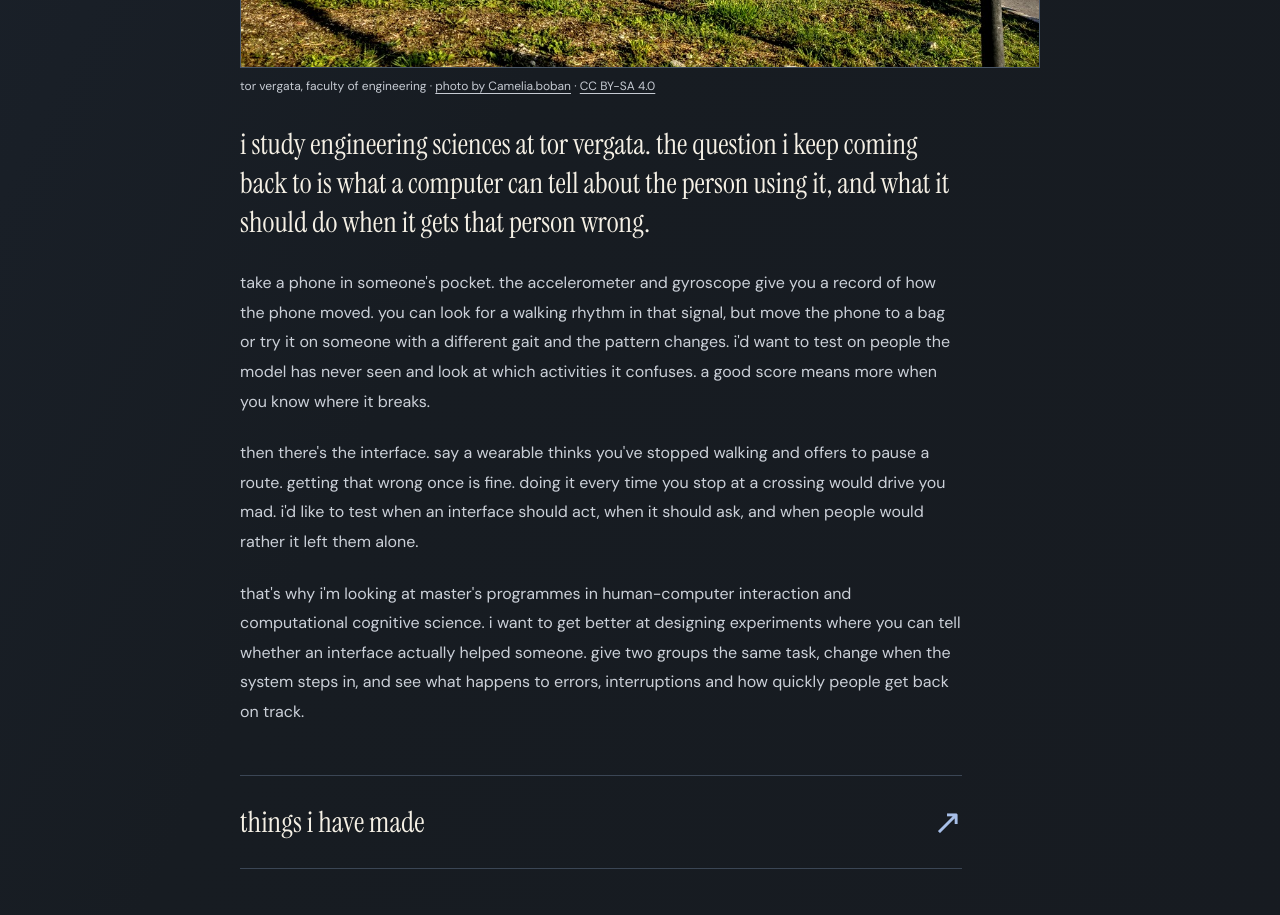
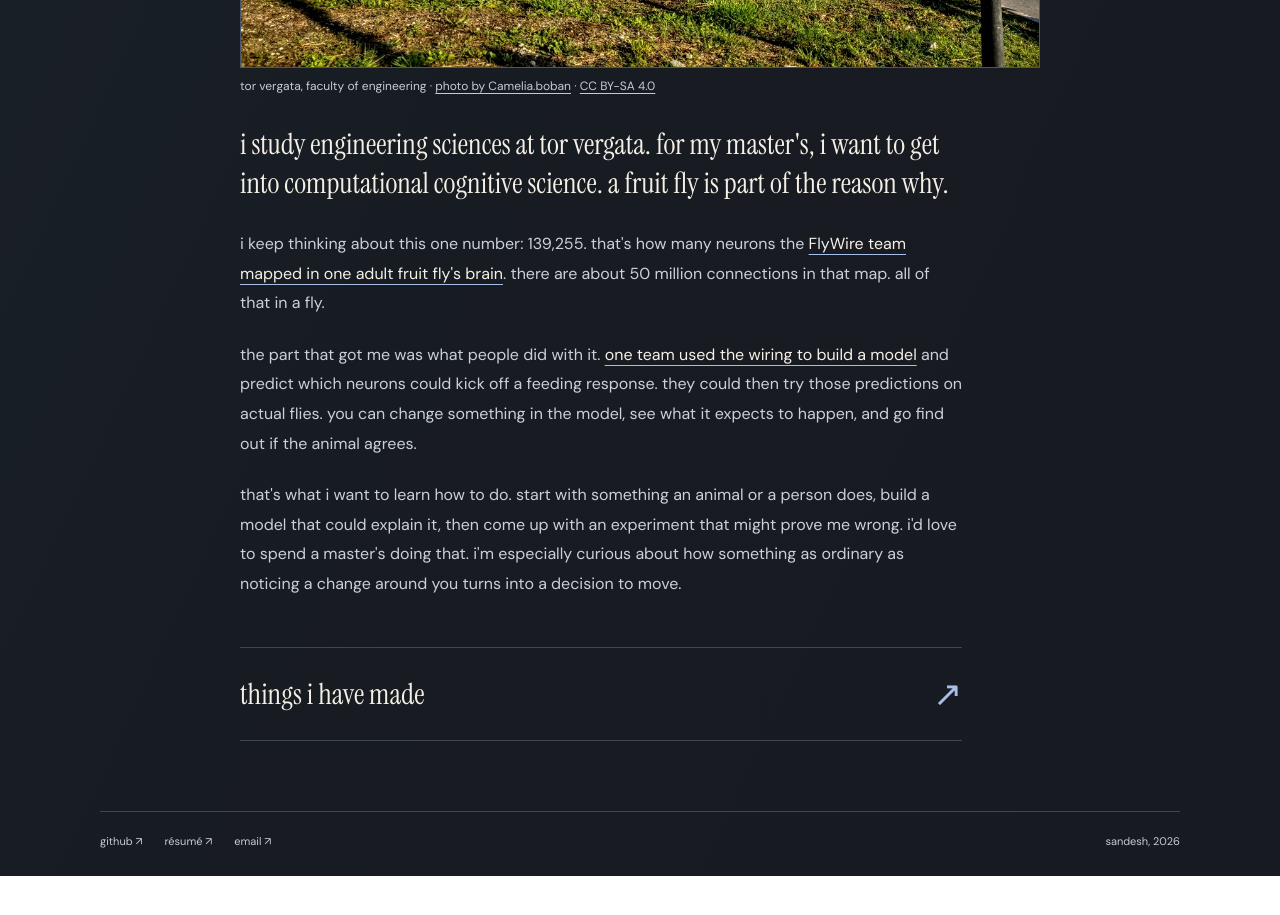
Before and after one commit to Dexasan/portfolio, a Next.js app: page /direction in a window 1280 px wide. Shown: the part 840-1755 px from the top of the page. After the commit the page ends 1716 px from the top, so only its background shows below. Built offline with nearby package versions, Linux system fonts and the light colour scheme; no server answers.

Commit message:
Connect the direction page to fruit fly brain research

```diff
--- a/app/direction/page.tsx
+++ b/app/direction/page.tsx
@@ -3,7 +3,7 @@ import Link from "next/link";
 
 export const metadata: Metadata = {
   title: "what next?",
-  description: "From Engineering Sciences at Tor Vergata to questions about wearable sensing, cognition and human-computer interaction.",
+  description: "From Engineering Sciences at Tor Vergata to a master's in computational cognitive science, by way of a fruit fly.",
   alternates: { canonical: "/direction" },
 };
 
@@ -28,10 +28,10 @@ export default function DirectionPage() {
         </figcaption>
       </figure>
       <div className="reading-prose">
-        <p className="lead-copy">i study engineering sciences at tor vergata. the question i keep coming back to is what a computer can tell about the person using it, and what it should do when it gets that person wrong.</p>
-        <p>take a phone in someone's pocket. the accelerometer and gyroscope give you a record of how the phone moved. you can look for a walking rhythm in that signal, but move the phone to a bag or try it on someone with a different gait and the pattern changes. i'd want to test on people the model has never seen and look at which activities it confuses. a good score means more when you know where it breaks.</p>
-        <p>then there's the interface. say a wearable thinks you've stopped walking and offers to pause a route. getting that wrong once is fine. doing it every time you stop at a crossing would drive you mad. i'd like to test when an interface should act, when it should ask, and when people would rather it left them alone.</p>
-        <p>that's why i'm looking at master's programmes in human-computer interaction and computational cognitive science. i want to get better at designing experiments where you can tell whether an interface actually helped someone. give two groups the same task, change when the system steps in, and see what happens to errors, interruptions and how quickly people get back on track.</p>
+        <p className="lead-copy">i study engineering sciences at tor vergata. for my master's, i want to get into computational cognitive science. a fruit fly is part of the reason why.</p>
+        <p>i keep thinking about this one number: 139,255. that's how many neurons the <a href="https://www.nature.com/articles/s41586-024-07558-y">FlyWire team mapped in one adult fruit fly's brain</a>. there are about 50 million connections in that map. all of that in a fly.</p>
+        <p>the part that got me was what people did with it. <a href="https://www.nature.com/articles/s41586-024-07763-9">one team used the wiring to build a model</a> and predict which neurons could kick off a feeding response. they could then try those predictions on actual flies. you can change something in the model, see what it expects to happen, and go find out if the animal agrees.</p>
+        <p>that's what i want to learn how to do. start with something an animal or a person does, build a model that could explain it, then come up with an experiment that might prove me wrong. i'd love to spend a master's doing that. i'm especially curious about how something as ordinary as noticing a change around you turns into a decision to move.</p>
         <Link className="next-reading" href="/work">things i have made <span aria-hidden="true">↗</span></Link>
       </div>
     </article>
```
